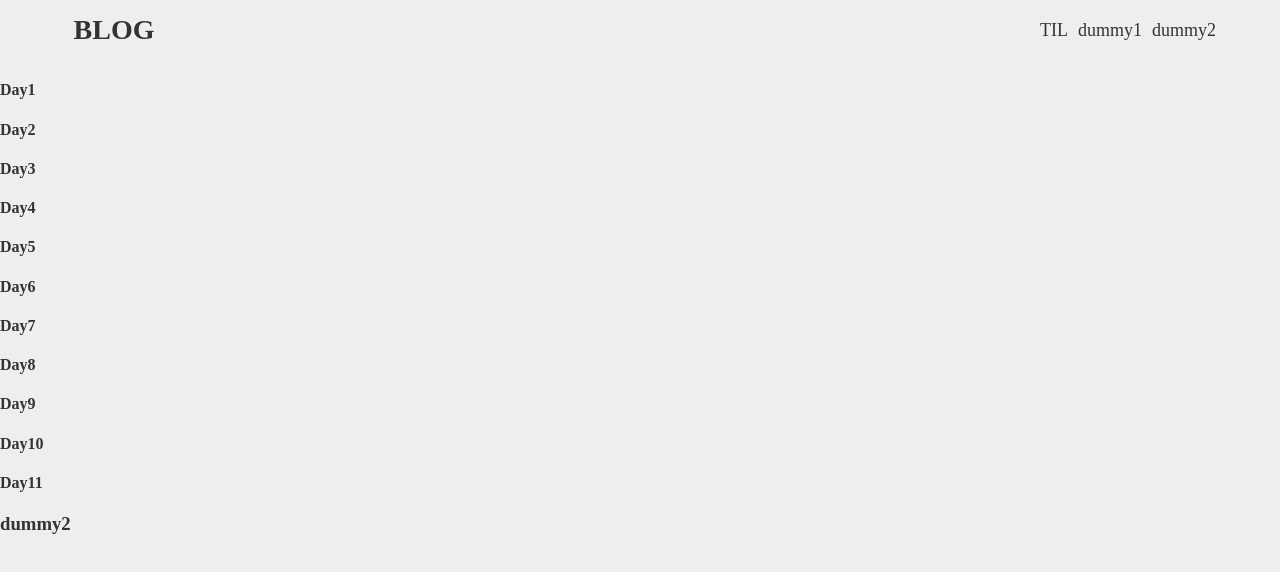
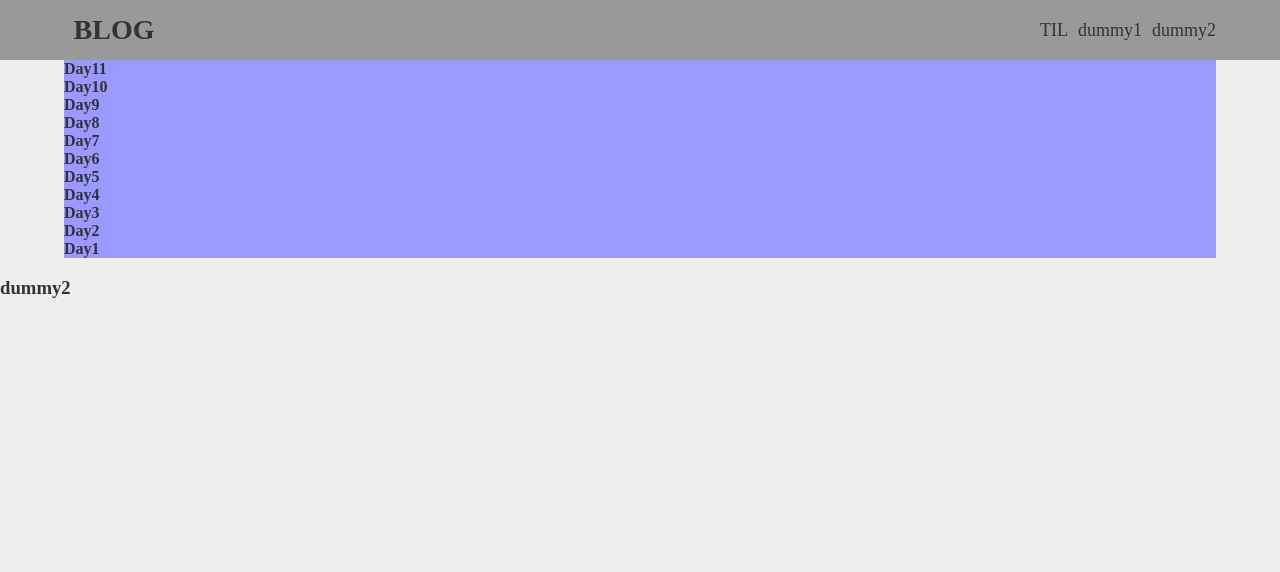
Before and after one commit to hamsanguk/rctblog, a React (Create React App) app: page /dummy2 in a window 1280 px wide. Shown: the top 572 px of the page. Built offline with nearby package versions, Linux system fonts and the light colour scheme.

Commit message:
blog edit

```diff
--- a/src/App.tsx
+++ b/src/App.tsx
@@ -18,7 +18,6 @@ function App():JSX.Element {
         <Route path='/dummy1' element={<Dummy1/>}/>
         <Route path='/dummy2' element={<Dummy2/>}/>
       </Routes>
-
     </div>
     </BrowserRouter>
   );
--- a/src/components/Header.tsx
+++ b/src/components/Header.tsx
@@ -4,7 +4,7 @@ import '../css/Header.css'
 
 const Header = (): JSX.Element => {
   return (
-    <div>
+    <div className="headerWrap">
       <nav className="header">
         <li className="logo"><Link to="/">BLOG</Link></li>
 
--- a/src/components/Til.tsx
+++ b/src/components/Til.tsx
@@ -1,20 +1,30 @@
 import React, { Suspense, JSX } from "react";
-import { Routes, Route, Link, useNavigate } from 'react-router-dom';
+import { Routes, Route, useNavigate, useLocation } from 'react-router-dom';
 import routeComponents from '../routes';
 import '../css/Til.css'
 
-
 const Til = (): JSX.Element => {
   const navigate = useNavigate();
+  const location = useLocation(); // 현재 경로를 가져옵니다.
 
   const handleClick = (day: number) => {
-    navigate(`/til/day-${day}`);  // 클릭 시 해당 페이지로 이동
+    const targetPath = `/til/day-${day}`;
+
+    // 현재 경로가 해당 targetPath와 같으면 /til로 돌아갑니다.
+    if (location.pathname === targetPath) {
+      navigate('/til');  // 현재 경로가 Day 페이지라면 /til로 이동
+    } else {
+      navigate(targetPath);  // 그렇지 않으면 해당 day 페이지로 이동
+    }
   };
+
+  // routeComponents를 day를 기준으로 내림차순 정렬
+  const sortedRouteComponents = [...routeComponents].sort((a, b) => Number(b.day) - Number(a.day));
 
   return (
     <div className="btnWrap">
       <ul>
-        {routeComponents.map((route, i) => (
+        {sortedRouteComponents.map((route, i) => (
           <li key={i}>
             <h4 onClick={() => handleClick(Number(route.day))}>
               Day{route.day}
@@ -24,7 +34,7 @@ const Til = (): JSX.Element => {
       </ul>
       <Suspense fallback={<h2>...loading</h2>}>
         <Routes>
-          {routeComponents.map((route, index) => (
+          {sortedRouteComponents.map((route, index) => (
             <Route
               key={index}
               path={route.path}
--- a/src/css/Header.css
+++ b/src/css/Header.css
@@ -1,3 +1,6 @@
+div.headerWrap{
+    background-color: #999;
+}
 nav.header{
     width:90%; max-width: 1200px;
     height: 60px;
--- a/src/css/Til.css
+++ b/src/css/Til.css
@@ -1,6 +1,20 @@
 
-.btnWrap{}
+
+.btnWrap{
+    background-color: #99f;
+    width: 90%; max-width: 1200px;
+    margin:0 auto;
+
+}
 ul{
 
 }
-ul>li{}
+ul>li{
+
+}
+ul>li>h4{
+    margin: 0;
+}
+.daycontent{
+
+}
```
